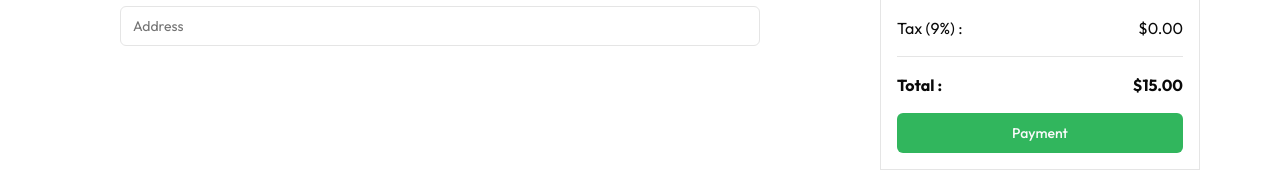
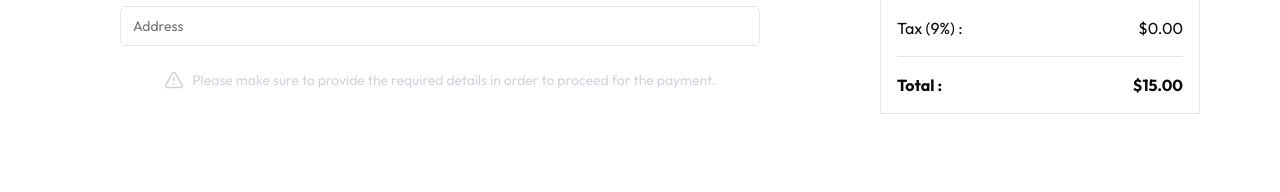
Before and after one commit to ShaktiShresth/online-grocery-store, a Next.js app: page /checkout in a window 1280 px wide. Shown: the part 302-494 px from the top of the page. Built offline with nearby package versions, Linux system fonts and the light colour scheme; no server answers; sample sign-in values are in the browser's storage.

Commit message:
create order confirmation page and route

```diff
--- a/app/(routes)/checkout/page.jsx
+++ b/app/(routes)/checkout/page.jsx
@@ -1,12 +1,12 @@
 "use client";
 
 import GlobalApi from "@/app/_utils/GlobalApi";
-import { Button } from "@/components/ui/button";
 import { Input } from "@/components/ui/input";
 import { PayPalButtons } from "@paypal/react-paypal-js";
 import { useRouter } from "next/navigation";
 import { useEffect, useState } from "react";
 import { toast } from "sonner";
+import { TriangleAlert } from "lucide-react";
 
 const Checkout = () => {
   const [totalCartItem, setTotalCartItem] = useState(0);
@@ -72,8 +72,11 @@ const Checkout = () => {
       },
     };
     GlobalApi.createOrder(payload, jwt).then((resp) => {
-      console.log(resp);
       toast("Order successfully placed!");
+      cartItemList.forEach((item, index) => {
+        GlobalApi.deleteCartItem(item.id).then((resp) => {});
+      });
+      router.replace("/order-confirmation");
     });
   };
 
@@ -111,6 +114,11 @@ const Checkout = () => {
               onChange={(ev) => setAddress(ev.target.value)}
             />
           </div>
+          <p className="text-gray-300 mt-6 text-sm flex items-center gap-2 justify-center">
+            <TriangleAlert className="size-5" />
+            Please make sure to provide the required details in order to proceed
+            for the payment.
+          </p>
         </div>
         <div className="mx-20 lg:mx-10 border mt-5 lg:mt-0">
           <h2 className="p-3 bg-gray-200 font-bold text-center">
@@ -132,13 +140,9 @@ const Checkout = () => {
               Total : <span>${calculateTotalAmt()}</span>
             </h2>
 
-            {/* just to check the payment for now*/}
-            <Button onClick={() => onApprove({ paymentId: 123 })}>
-              Payment
-            </Button>
-
             {totalAmount > 15 && (
               <PayPalButtons
+                disabled={!(username && email && phone && address && zip)}
                 className="paypal_btn"
                 style={{ layout: "horizontal" }}
                 onApprove={onApprove}
--- /dev/null
+++ b/app/(routes)/order-confirmation/page.jsx
@@ -0,0 +1,17 @@
+import { Button } from "@/components/ui/button";
+import { CheckCircle2 } from "lucide-react";
+
+const OrderConfirmation = () => {
+  return (
+    <div className="flex justify-center my-20">
+      <div className="border shadow-md flex flex-col justify-center p-20 rounded-md items-center gap-3 px-32">
+        <CheckCircle2 className="size-24 text-primary" />
+        <h2 className="text-3xl text-primary font-medium">Order Successful!</h2>
+        <h2 className="text-gray-400">Thank you so much for the order.</h2>
+        <Button className="mt-8">Track your order</Button>
+      </div>
+    </div>
+  );
+};
+
+export default OrderConfirmation;
```
